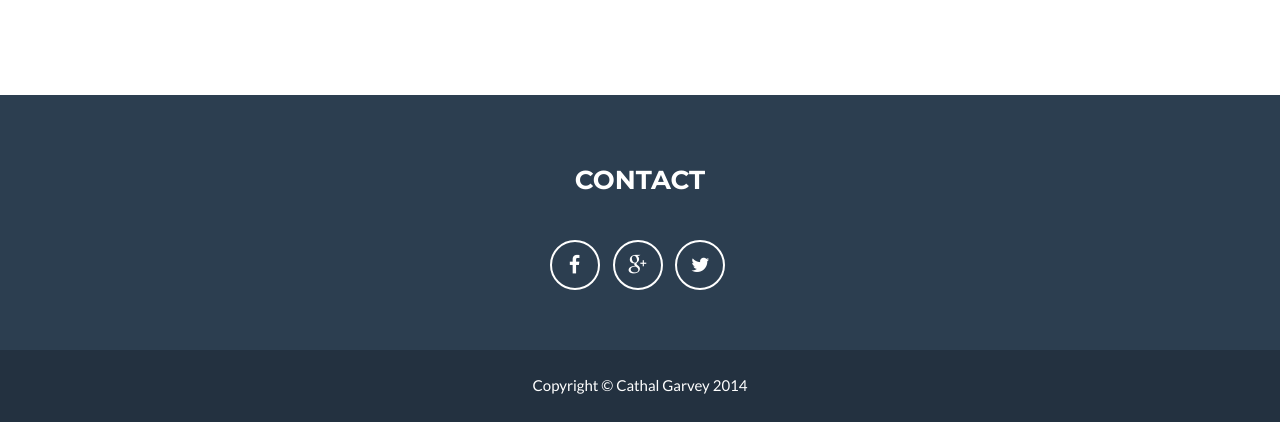
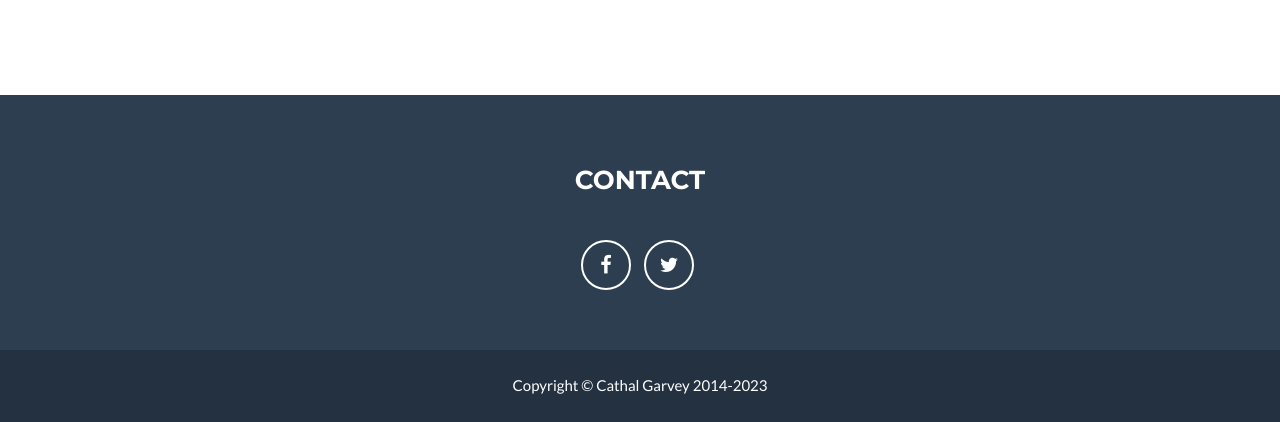
Before and after one commit to cgarvey/django-mywishlist, a Django app: page / in a window 1280 px wide. Shown: the part 643-1065 px from the top of the page. Run offline with Django 3.2, Linux system fonts and the light colour scheme; data that the repository does not hold is empty; some libraries are stand-ins or nearby versions.

Commit message:
Update copyright years, and remove old Google+ link

```diff
--- a/package.json
+++ b/package.json
@@ -3,7 +3,7 @@
   "description": "Django Wishlist Manager App",
   "license": "MIT",
   "repository": "github:cgarvey/django-mywishlist",
-  "version": "0.5.0",
+  "version": "1.0.0",
   "author": "Cathal Garvey, http://cgarvey.ie/",
   "scripts": {
     "postinstall": "./node_modules/.bin/bower install"
--- a/wishlist/templates/wishlist/index.html
+++ b/wishlist/templates/wishlist/index.html
@@ -157,9 +157,6 @@
                                 <a href="http://facebook.com/cgarvey" class="btn-social btn-outline"><i class="fa fa-fw fa-facebook"></i></a>
                             </li>
                             <li>
-                                <a href="http://plus.google.com/+CathalGarvey" class="btn-social btn-outline"><i class="fa fa-fw fa-google-plus"></i></a>
-                            </li>
-                            <li>
                                 <a href="http://twitter.com/cgarvey" class="btn-social btn-outline"><i class="fa fa-fw fa-twitter"></i></a>
                             </li>
                         </ul>
@@ -171,7 +168,7 @@
             <div class="container">
                 <div class="row">
                     <div class="col-lg-12">
-                        Copyright &copy; Cathal Garvey 2014
+                        Copyright &copy; Cathal Garvey 2014-2023
                     </div>
                 </div>
             </div>
```
Also changed, not shown: package-lock.json, 1 other file.
